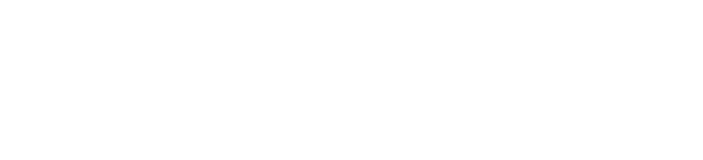
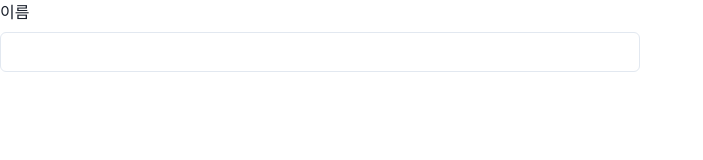
Before and after one commit to kwonyul0812/react240509, a React (Vite) app: page / in a window 1280 px wide. Shown: the top 160 px of the page, without its empty margins (0-703 px from the left). Built offline with nearby package versions, Linux system fonts and the light colour scheme.

Commit message:
FormControl

```diff
--- a/src/App.jsx
+++ b/src/App.jsx
@@ -1,10 +1,21 @@
 import React from "react";
-import { ChakraProvider } from "@chakra-ui/react";
+import {
+  Box,
+  ChakraProvider,
+  FormControl,
+  FormLabel,
+  Input,
+} from "@chakra-ui/react";
 
 function App(props) {
   return (
     <ChakraProvider>
-      <div></div>
+      <Box w={{ base: "100%", md: "50%" }}>
+        <FormControl>
+          <FormLabel>이름</FormLabel>
+          <Input />
+        </FormControl>
+      </Box>
     </ChakraProvider>
   );
 }
```
